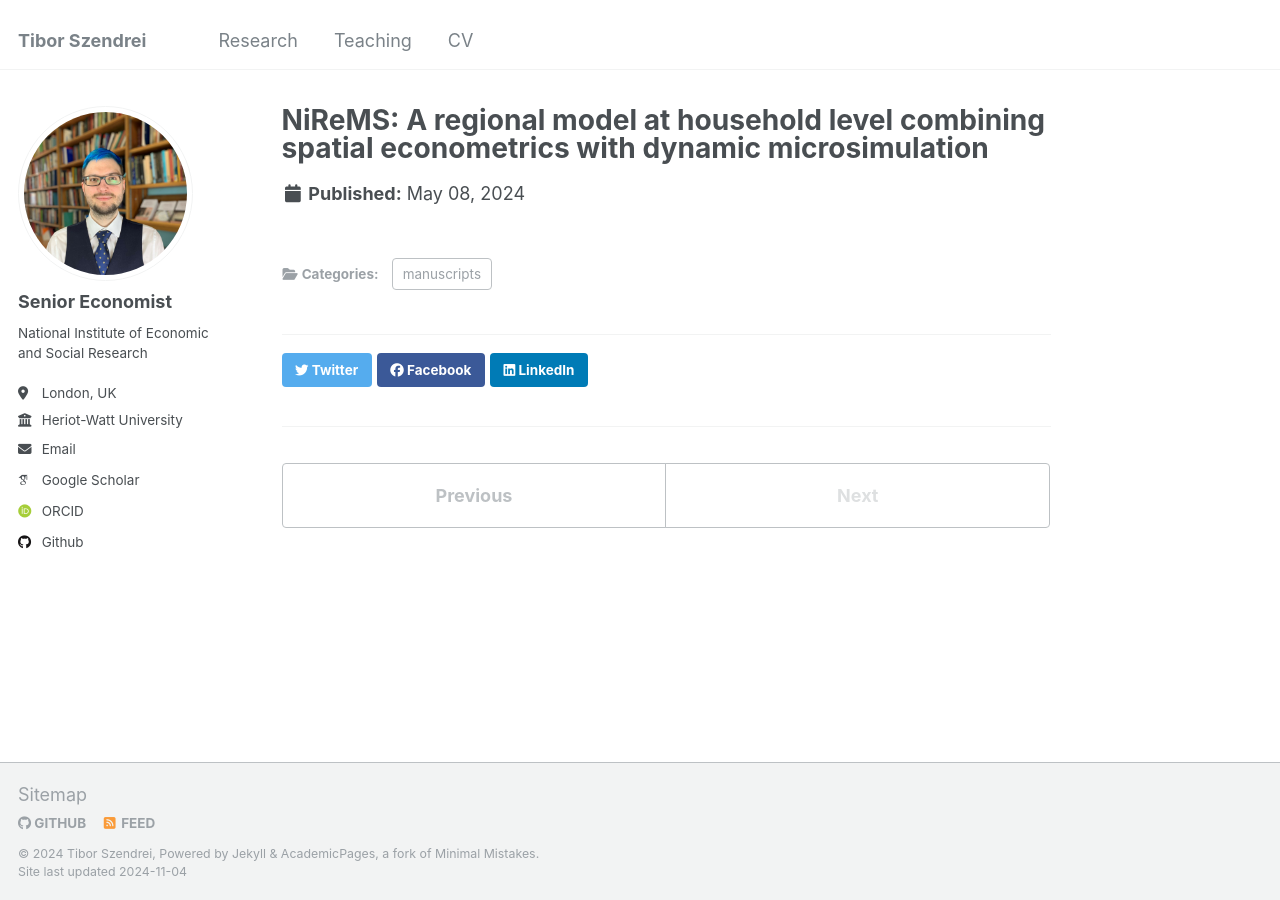
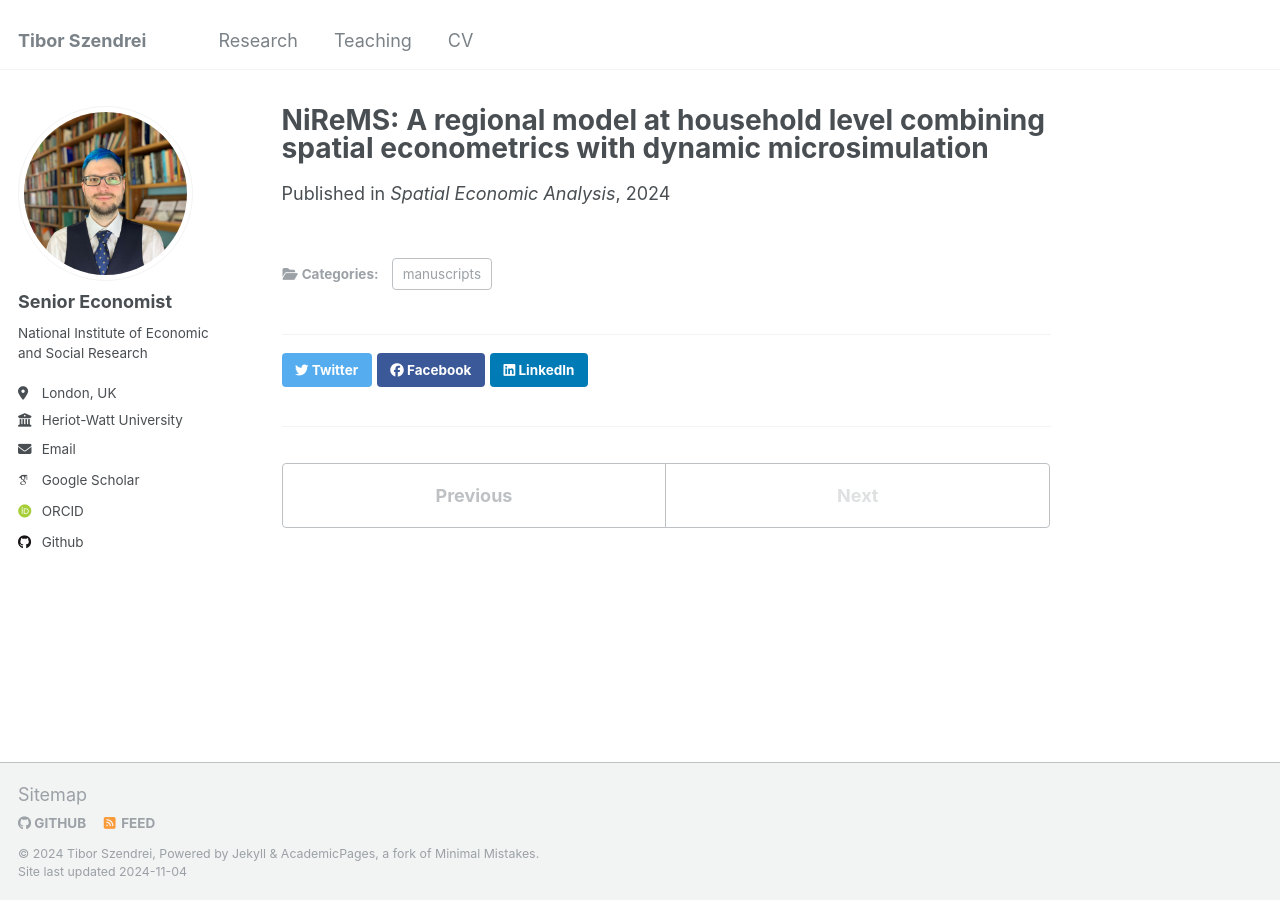
Before and after one commit to econometibi/econometibi.github.io, a Jekyll site: the page built from _publications/Nirems.md, in a window 1280 px wide. Built offline with Jekyll 4.4.1, drawn with Linux system fonts in a browser that asks for light colours; some web fonts are replaced.

Commit message:
Update Nirems.md

```diff
--- a/_publications/Nirems.md
+++ b/_publications/Nirems.md
@@ -4,4 +4,5 @@ collection: publications
 category: manuscripts
 paperurl: 'https://doi.org/10.1080/17421772.2024.2333978'
 date: 2024-05-08
+venue: 'Spatial Economic Analysis'
 ---
```
